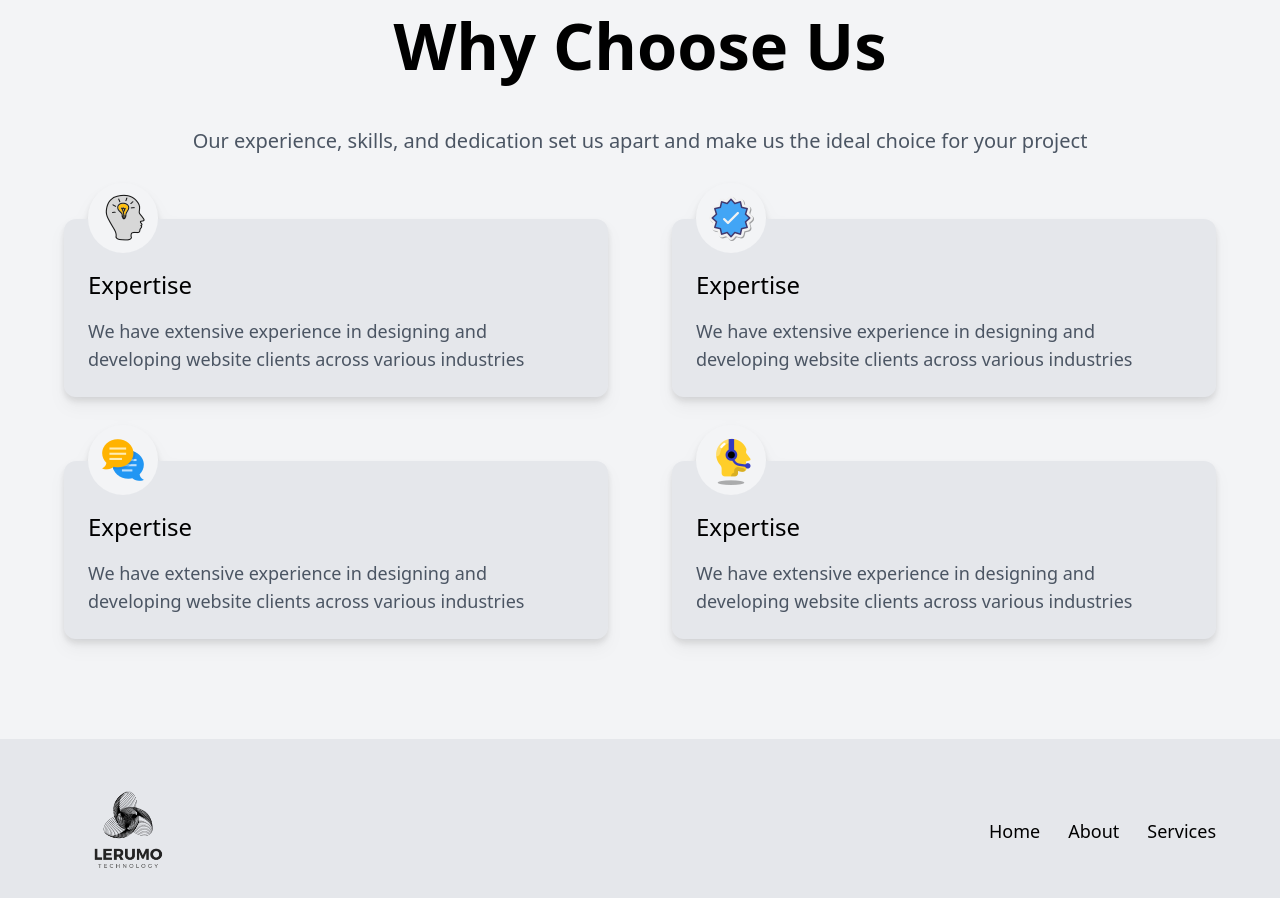
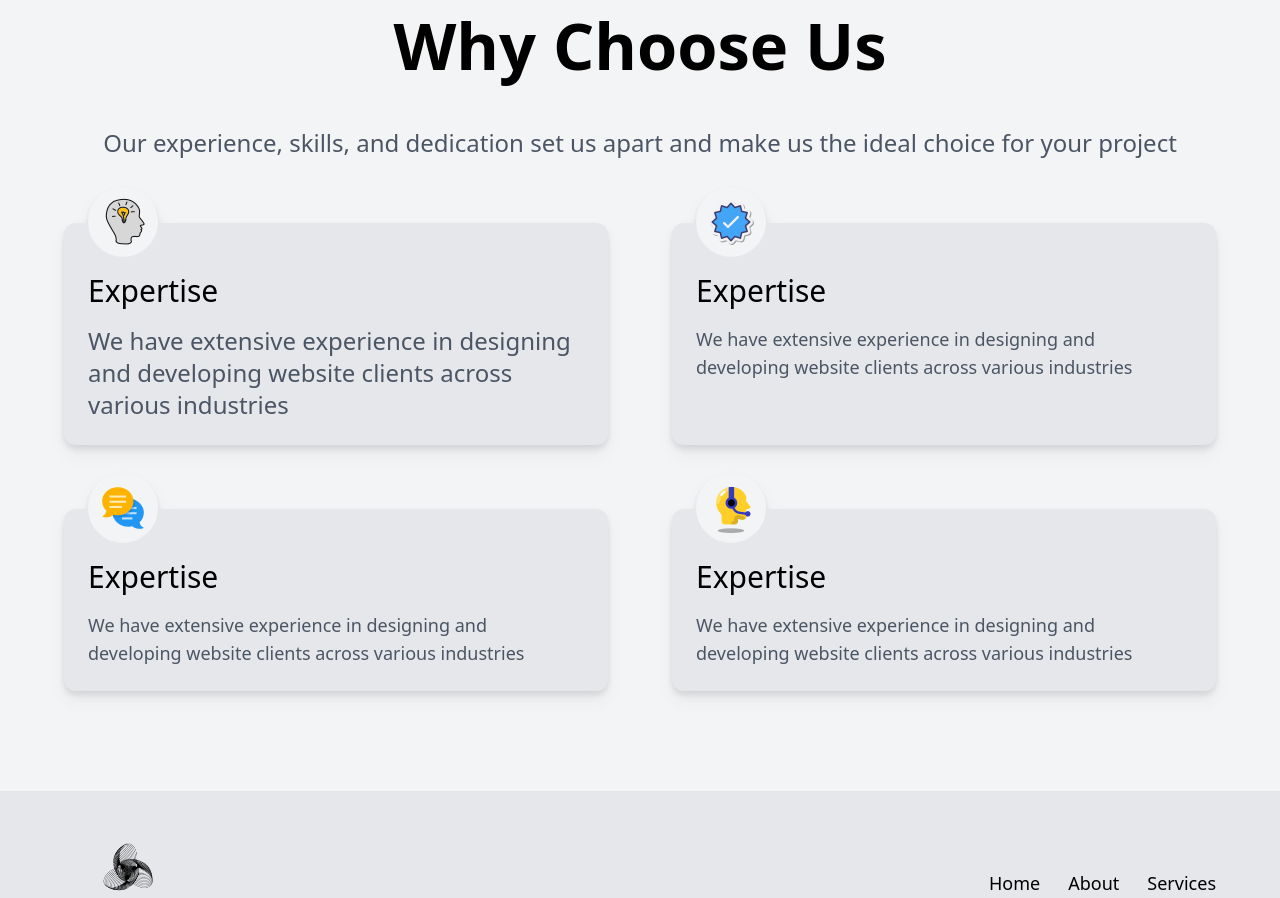
Before and after one commit to rorisangputu/lerumoweb, a React (Vite) app: page /about in a window 1280 px wide. Shown: the part 1400-2298 px from the top of the page. Built offline with nearby package versions, Linux system fonts and the light colour scheme.

Commit message:
changing text size

```diff
--- a/src/Components/About/WhyChooseUs.jsx
+++ b/src/Components/About/WhyChooseUs.jsx
@@ -10,7 +10,7 @@ const WhyChooseUs = () => {
                 <div className="flex flex-col gap-7">
                     <div className="flex flex-col justify-center items-center gap-8">
                         <h1 className="text-[65px] font-semibold">Why Choose Us</h1>
-                        <p className="text-xl text-gray-600">
+                        <p className="text-2xl text-gray-600">
                             Our experience, skills, and dedication set us apart and make us the
                             ideal choice for your project
                         </p>
@@ -21,8 +21,8 @@ const WhyChooseUs = () => {
                             rounded-full'>
                                 <img src={expert} alt="" />
                             </div>
-                            <h1 className="font-light text-2xl">Expertise</h1>
-                            <p className="text-gray-600 text-lg max-w-2xl">
+                            <h1 className="font-light text-3xl">Expertise</h1>
+                            <p className="text-gray-600 text-2xl max-w-3xl">
                                 We have extensive experience in designing and developing website
                                 clients across various industries
                             </p>
@@ -32,7 +32,7 @@ const WhyChooseUs = () => {
                             rounded-full'>
                                 <img src={veri} alt="" />
                             </div>
-                            <h1 className="font-light text-2xl">Expertise</h1>
+                            <h1 className="font-light text-3xl">Expertise</h1>
                             <p className="text-gray-600 text-lg max-w-2xl">
                                 We have extensive experience in designing and developing website
                                 clients across various industries
@@ -43,7 +43,7 @@ const WhyChooseUs = () => {
                             rounded-full'>
                                 <img src={comm} alt="" />
                             </div>
-                            <h1 className="font-light text-2xl">Expertise</h1>
+                            <h1 className="font-light text-3xl">Expertise</h1>
                             <p className="text-gray-600 text-lg max-w-2xl">
                                 We have extensive experience in designing and developing website
                                 clients across various industries
@@ -54,7 +54,7 @@ const WhyChooseUs = () => {
                             rounded-full'>
                                 <img src={cust} alt="" />
                             </div>
-                            <h1 className="font-light text-2xl">Expertise</h1>
+                            <h1 className="font-light text-3xl">Expertise</h1>
                             <p className="text-gray-600 text-lg max-w-2xl">
                                 We have extensive experience in designing and developing website
                                 clients across various industries
```
